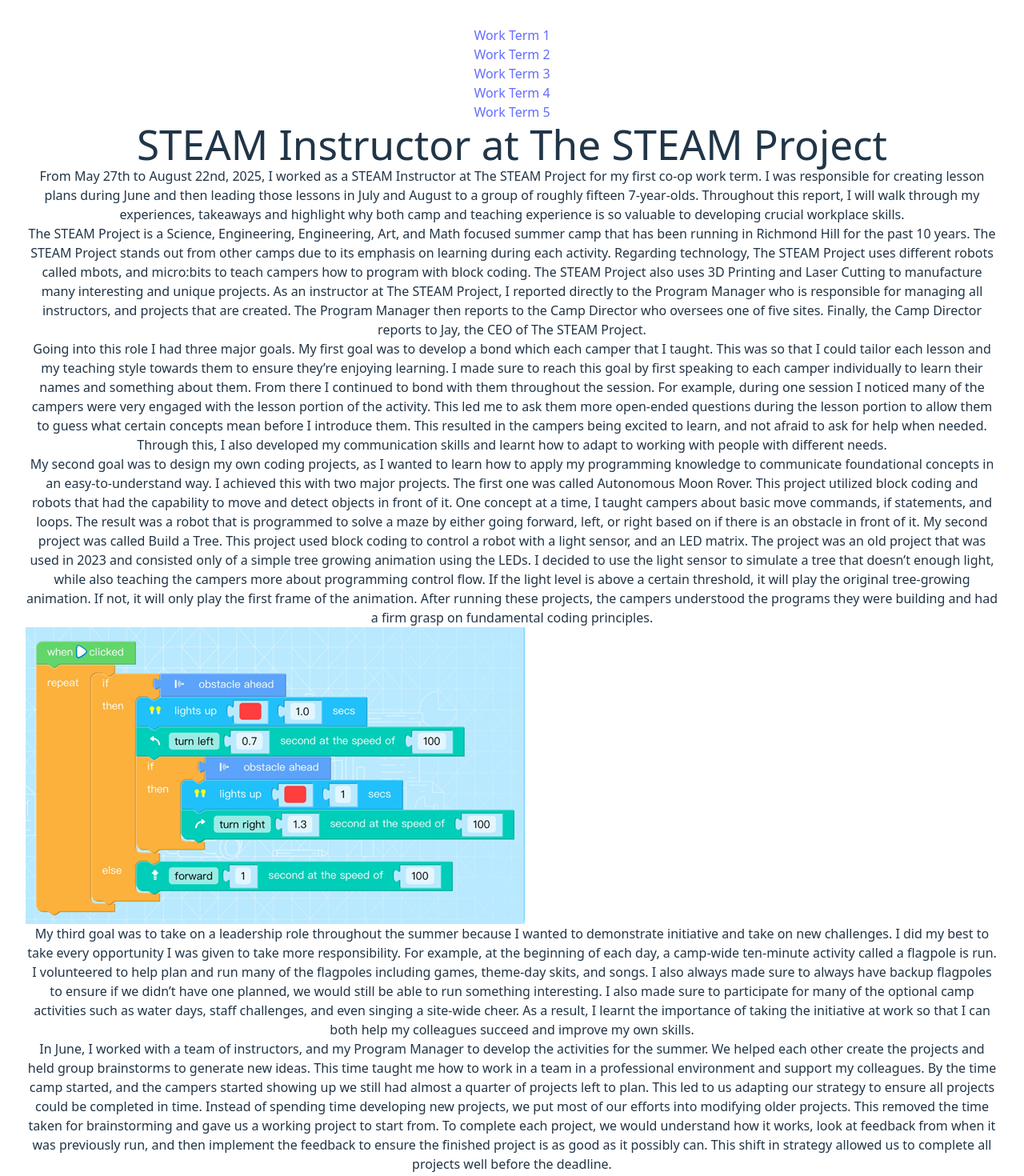
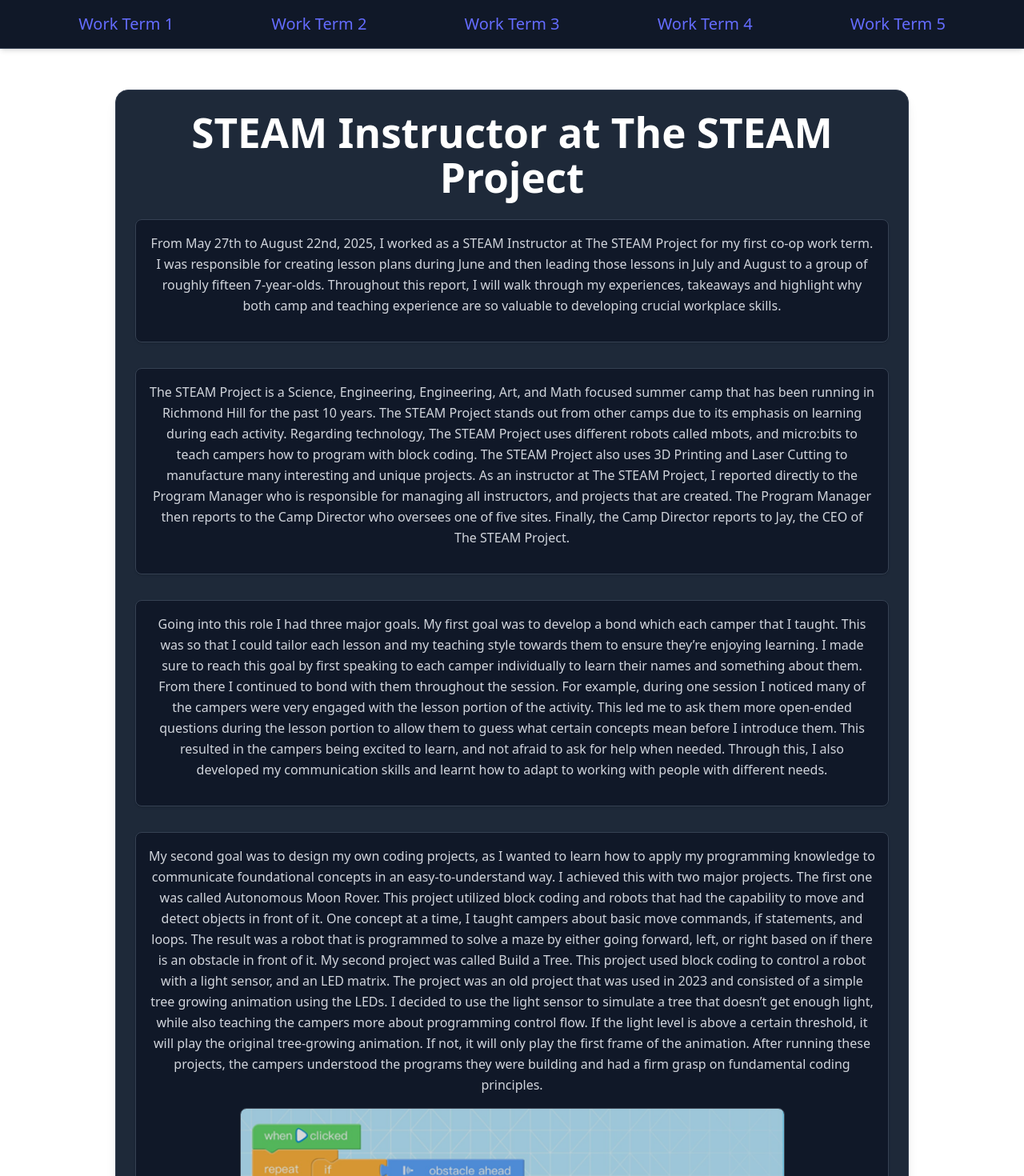
Before and after one commit to EvanGlaizel/work-term-report, a React (Vite) app: page /workterm1 in a window 1280 px wide. Shown: the top 1470 px of the page at 80% size. Built offline with nearby package versions, Linux system fonts and the light colour scheme.

Commit message:
Finishing touches

```diff
--- a/src/routes/navigation.tsx
+++ b/src/routes/navigation.tsx
@@ -11,13 +11,19 @@
 
     return (
         <>
-        {sections.map((section, idx) => (
-            <div key={idx}>
-                <Link to={section.to}>{section.link}</Link>
+        <nav className="fixed top-0 left-0 w-full bg-gray-900 border-b border-gray-700 shadow-md z-50">
+            <div className="flex justify-evenly space-x-6 py-4">
+                {sections.map((section, idx) => (
+                    <Link key={idx} to={section.to} className="text-gray-300 hover:text-white transition-colors duration-200 text-xl font-medium">{section.link}</Link>
+                ))}
             </div>
-        ))}
+        </nav>
 
-        <Outlet/>
+        <div className="pt-20 px-4 max-w-5xl mx-auto">
+            <Outlet/>
+        </div>
+
+
         </>
     )
 }
--- a/src/routes/report.tsx
+++ b/src/routes/report.tsx
@@ -1,4 +1,4 @@
-import type { ReportType } from '../tyoes/report.tsx'
+import type { ReportType } from '../types/report.tsx'
 
 type ReportProps =
 {
@@ -9,13 +9,13 @@
 const Report: React.FC<ReportProps> = ({ title, content}) =>
 {
     return (
-        <div>
-            <h1>{title}</h1>
+        <div className="bg-gray-800 p-6 rounded-2xl shadow-lg border border-gray-700">
+            <h1 className="text-3xl font-bold text-white mb-6">{title}</h1>
 
-            {content.map((paragraph, idx) => (
-                <div key={idx}>
-                    <p>{paragraph.text}</p>
-                    <img src={paragraph.image} alt={paragraph.alt}/>
+            {content && content.map((paragraph, idx) => (
+                <div key={idx} className="mb-8 last:mb-0 bg-gray-900 p-4 rounded-lg shadow-sm border border-gray-700">
+                    <p className="text-gray-300 mb-4 leading-relaxed">{paragraph.text}</p>
+                    {paragraph.image && paragraph.alt && <img src={paragraph.image} alt={paragraph.alt} className="block mx-auto w-[75%] self-center rounded-lg border border-gray-600 shadow-md hover:scale-105 transition-transform duration-300 brightness-85"/>}
                 </div>
             )
             )}
```
Also changed, not shown: src/App.tsx (+7 -6 lines).
